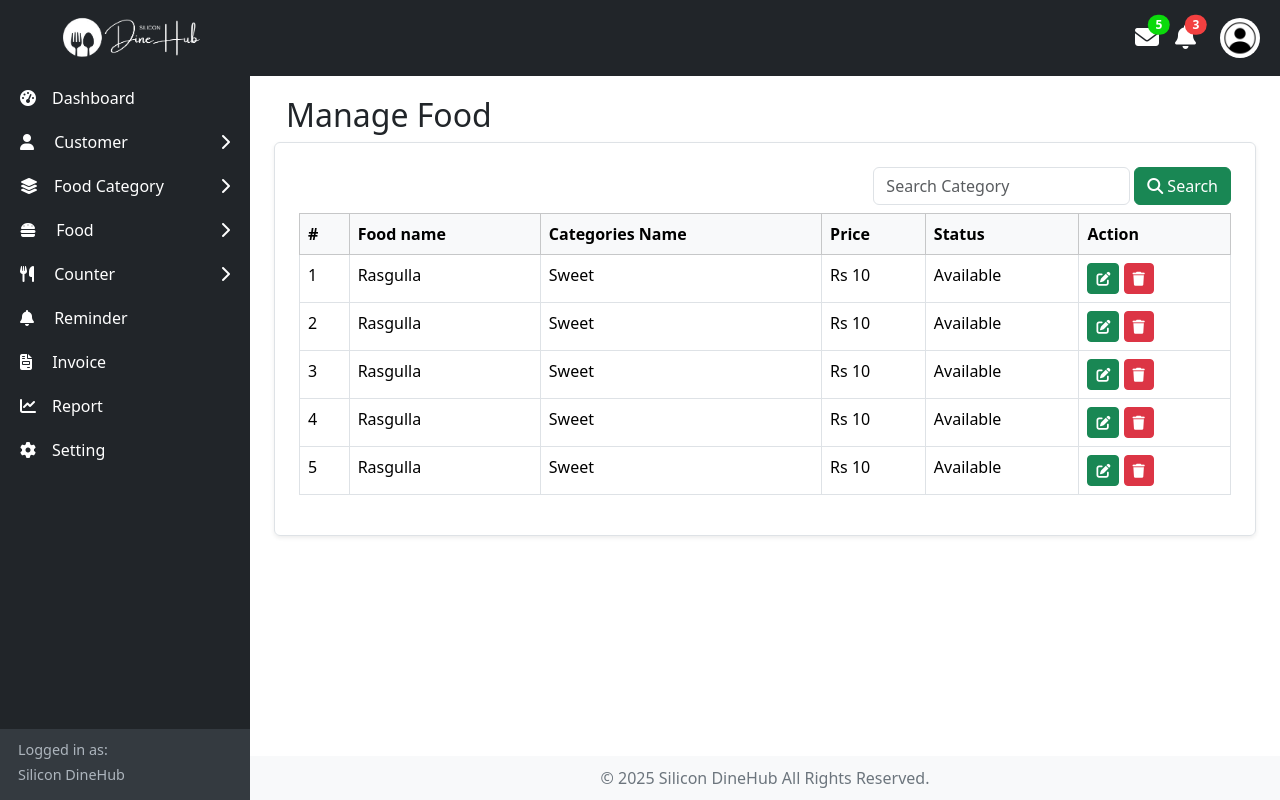
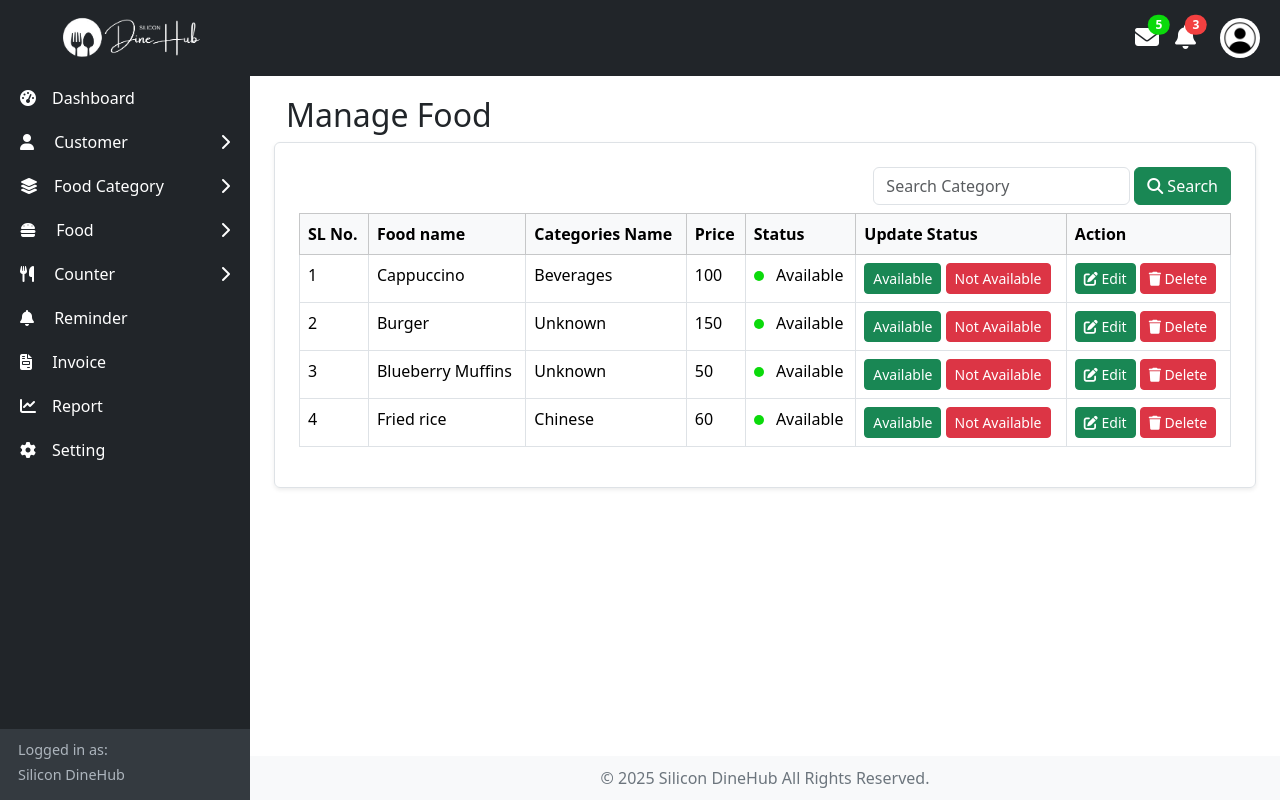
Before and after one commit to soumendrabehera99/SiliconDineHub, a PHP site: page /admin/manageFood.php in a window 1280 px wide. Run offline with PHP 8.4, Linux system fonts and the light colour scheme; a user stored in the database is signed in; data comes from the database, SQL or seed files in the repository; some libraries are stand-ins or nearby versions.

Commit message:
Manage food page view complete

```diff
--- a/admin/manageFood.php
+++ b/admin/manageFood.php
@@ -1,4 +1,6 @@
-<?php include_once "adminNavbar.php";?>
+<?php include_once "adminNavbar.php";
+require_once "../dbFunctions/fooddb.php";
+?>
 <!-- Main Content -->
 <section class="content w-100">
 
@@ -19,73 +21,69 @@
             <table class="table table-bordered table-responsive">
                 <thead class="table-light">
                     <tr>
-                        <th>#</th>
+                        <th>SL No.</th>
                         <th>Food name</th>
                         <th>Categories Name</th>
                         <th>Price</th>
                         <th>Status</th>
+                        <th>Update Status</th>
                         <th>Action</th>
                     </tr>
                 </thead>
                 <tbody>
-                    <tr>
-                        <td>1</td>
-                        <td>Rasgulla</td>
-                        <td>Sweet</td>
-                        <td>Rs 10</td>
-                        <td>Available</td>
-                        <td>
-                            <button aria-label="Search" class="btn btn-success btn-sm"><i class="fa-solid fa-edit"></i></button>
-                            <button aria-label="Search" class="btn btn-danger btn-sm"><i class="fa-solid fa-trash"></i></button>
-                        </td>
-                    </tr>
-                    <tr>
-                        <td>2</td>
-                        <td>Rasgulla</td>
-                        <td>Sweet</td>
-                        <td>Rs 10</td>
-                        <td>Available</td>
-                        <td>
-                            <button aria-label="Search" class="btn btn-success btn-sm"><i class="fa-solid fa-edit"></i></button>
-                            <button aria-label="Search" class="btn btn-danger btn-sm"><i class="fa-solid fa-trash"></i></button>
-                        </td>
-                    </tr>
-                    <tr>
-                        <td>3</td>
-                        <td>Rasgulla</td>
-                        <td>Sweet</td>
-                        <td>Rs 10</td>
-                        <td>Available</td>
-                        <td>
-                            <button aria-label="Search" class="btn btn-success btn-sm"><i class="fa-solid fa-edit"></i></button>
-                            <button aria-label="Search" class="btn btn-danger btn-sm"><i class="fa-solid fa-trash"></i></button>
-                        </td>
-                    </tr>
-                    <tr>
-                        <td>4</td>
-                        <td>Rasgulla</td>
-                        <td>Sweet</td>
-                        <td>Rs 10</td>
-                        <td>Available</td>
-                        <td>
-                            <button aria-label="Search" class="btn btn-success btn-sm"><i class="fa-solid fa-edit"></i></button>
-                            <button aria-label="Search" class="btn btn-danger btn-sm"><i class="fa-solid fa-trash"></i></button>
-                        </td>
-                    </tr>
-                    <tr>
-                        <td>5</td>
-                        <td>Rasgulla</td>
-                        <td>Sweet</td>
-                        <td>Rs 10</td>
-                        <td>Available</td>
-                        <td>
-                            <button aria-label="Search" class="btn btn-success btn-sm"><i class="fa-solid fa-edit"></i></button>
-                            <button aria-label="Search" class="btn btn-danger btn-sm"><i class="fa-solid fa-trash"></i></button>
-                        </td>
-                    </tr>
+                        <?php
+                            $sl = 1;
+                            $result = getAllFoods();
+                            while($food = $result->fetch_assoc()){
+                                ?>
+                                <tr>
+                                    <td><?= $sl++?></td>
+                                    <td><?= $food['name']?></td>
+                                    <td><?= getCategoryById($food['foodCategoryID'])?></td>
+                                    <td><?= $food['price']?></td>
+                                    <td>
+                                        <span
+                                            class="d-inline-block rounded-circle me-2"
+                                            style="height: 10px; width: 10px; background-color: <?= $food['isAvailable'] ? 'rgb(11, 218, 11)' : 'rgb(243, 64, 64)' ?>;">
+                                        </span>
+                                        <?= $food['isAvailable'] ? 'Available' : 'Not Available' ?>
+                                    </td>
+                                    <td>
+                                        <a href="foodDetails.php?id=<?php echo $food['foodID'] ?>" class="btn btn-success btn-sm">Available</a>
+                                        <a href="foodDelete.php?id=<?php echo $food['foodID'] ?>" class="btn btn-danger btn-sm" id="deleteStudent">Not Available</a>
+                                    </td>
+                                    <td>
+                                        <a href="foodDetails.php?id=<?php echo $food['foodID'] ?>" class="btn btn-success btn-sm"><i class="fa-solid fa-edit"></i> Edit</a>
+                                        <a href="foodDelete.php?id=<?php echo $food['foodID'] ?>" class="btn btn-danger btn-sm" id="deleteStudent"><i class="fa-solid fa-trash"></i> Delete</a>
+                                    </td>
+                                </tr>
+                                <?php
+                            }
+                        ?>
                 </tbody>
             </table>
         </div>
     </div>
 </sction>
+
+<!--Delete Category modal-->
+<div class="modal fade" id="deleteCategoryModal" data-bs-backdrop="static" data-bs-keyboard="false" tabindex="-1" aria-labelledby="staticBackdropLabel" aria-hidden="true">
+    <div class="modal-dialog">
+        <div class="modal-content">
+            <div class="modal-header">
+                <h5 class="modal-title" id="staticBackdropLabel">Delete Food</h5>
+                <button type="button" class="btn-close" data-bs-dismiss="modal" aria-label="Close"></button>
+            </div>
+            <form method="post" id="deleteCategory">
+                <div class="modal-body">
+                    <input type="hidden" id="deleteCategoryId" name="categoryId" value="">
+                    <p>Are you sure you want to delete ?</p>
+                </div>
+                <div class="modal-footer d-flex justify-content-end">
+                    <input type="submit" value="Delete" class="btn btn-submit btn-danger">
+                </div>
+            </form>
+        </div>
+    </div>
+</div>
 <?php include_once "adminFooter.php";?>
--- a/dbFunctions/fooddb.php
+++ b/dbFunctions/fooddb.php
@@ -87,6 +87,52 @@ function getFoods($search, $pageNo, $limit) {
     ];
 }
 
+function getAllFoods() {
+    $conn = null;
+    $stmt = null;
+    try {
+        $conn = dbConnection();
+        $stmt = $conn->prepare("SELECT * FROM food");
+        $stmt->execute();
+        $res = $stmt->get_result();
+        if($res->num_rows>0){
+            return $res;
+        }else{
+            return "error";
+        }
+    } catch (Exception $e) {
+        error_log($e->getMessage());
+        return "error: " . $e->getMessage();
+    } finally{
+        $stmt->close();
+        $conn->close();
+    }
+}
+
+function getCategoryById($categoryID) {
+    $conn = null;
+    $stmt = null;
+    try {
+        $conn = dbConnection();
+        $stmt = $conn->prepare("SELECT category FROM food_category WHERE foodCategoryID = ?");
+        $stmt->bind_param("i", $categoryID); //
+        $stmt->execute();
+        $res = $stmt->get_result();
+        if ($res->num_rows > 0) {
+            $row = $res->fetch_assoc();
+            return $row['category'];
+        } else {
+            return "Unknown";
+        }
+    } catch (Exception $e) {
+        error_log($e->getMessage());
+        return "Error: " . $e->getMessage();
+    } finally {
+        if ($stmt) $stmt->close();
+        if ($conn) $conn->close();
+    }
+}
+
 function updateCategory($foodId,$categoryId,$foodName,$description,$price,$isAvailable){
     try{
             $conn = dbConnection();
```
